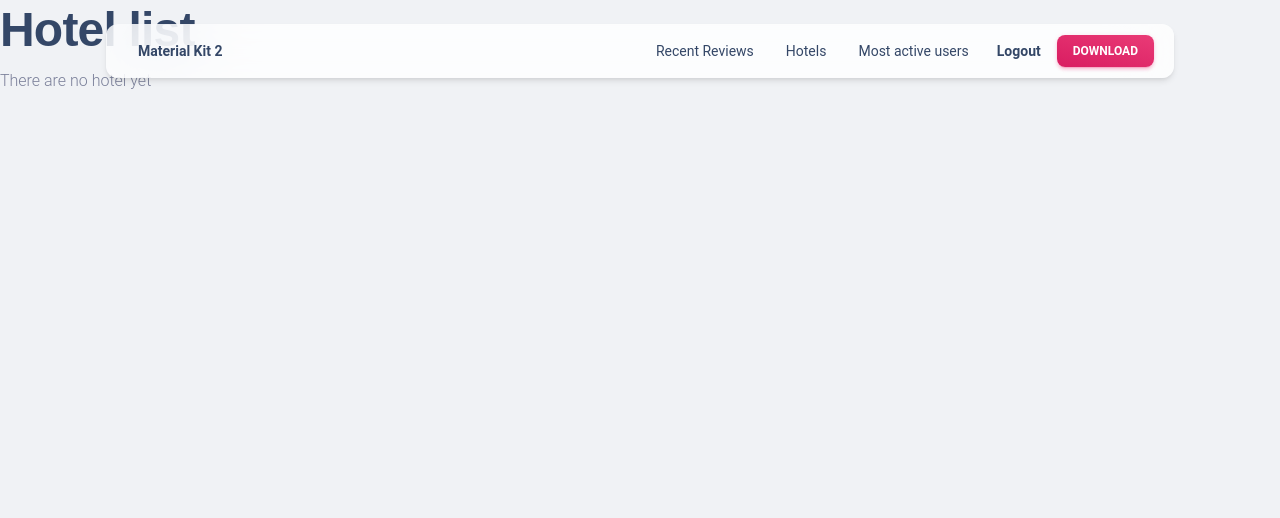
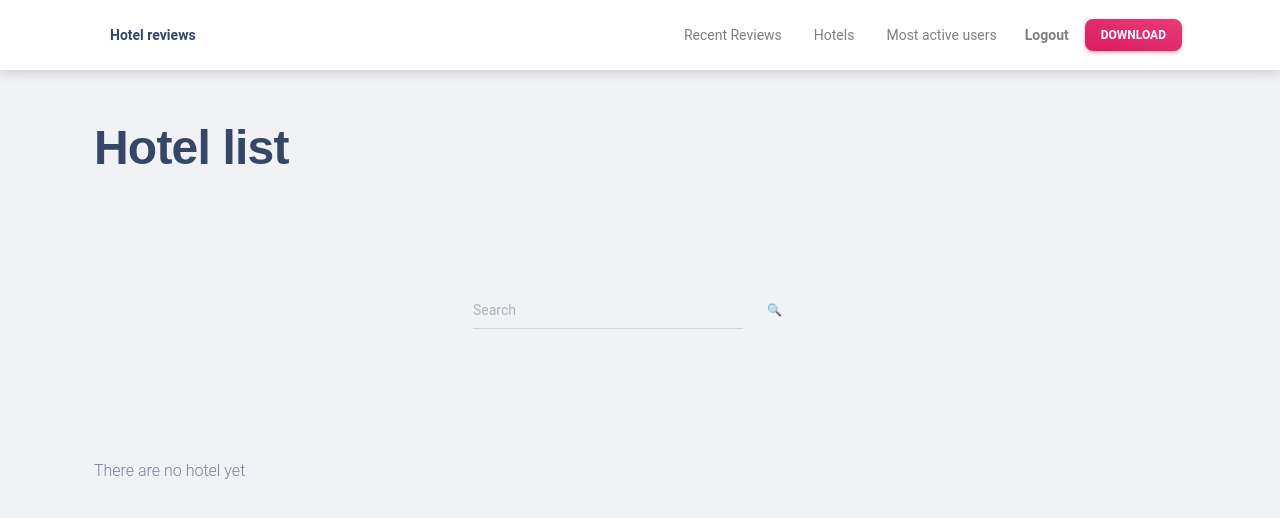
Before and after one commit to necobra/hotel-review-service, a Django app: page /hotels/ in a window 1280 px wide. Shown: the top 518 px of the page. Run offline with Django 5.2, Linux system fonts and the light colour scheme; the visitor is signed in with stand-in values (Sample User, id 1); data that the repository does not hold is empty; some libraries are stand-ins or nearby versions.

Commit message:
customize content pages

```diff
--- /dev/null
+++ b/hotel_review_service/forms.py
@@ -0,0 +1,9 @@
+from django import forms
+
+
+class HotelSearchForm(forms.Form):
+    hotel_name = forms.CharField(
+        max_length=255,
+        required=False,
+        label="",
+    )
--- a/hotel_review_service/views.py
+++ b/hotel_review_service/views.py
@@ -9,6 +9,7 @@ from django.shortcuts import render, get_object_or_404, redirect
 from django.urls import reverse_lazy
 from django.views import generic
 
+from .forms import HotelSearchForm
 from .models import Hotel, Review
 
 
@@ -41,6 +42,14 @@ class HotelListView(LoginRequiredMixin, generic.ListView):
         .annotate(average_rating=Avg("reviews__hotel_rating"))
     )
     paginate_by = 5
+
+    def get_context_data(self, **kwargs) -> dict[str, Any]:
+        context = super().get_context_data(**kwargs)
+        hotel_name = self.request.GET.get("search", "")
+        context["search_form"] = HotelSearchForm(
+            initial={"search_query": hotel_name}
+        )
+        return context
 
 
 class HotelDetailView(LoginRequiredMixin, generic.DetailView):
--- a/templates/base.html
+++ b/templates/base.html
@@ -11,11 +11,11 @@
   <link id="pagestyle" href="{% static 'css/material-kit.css' %}" rel="stylesheet"/>
 </head>
 
-<body class="index-page bg-gray-200" >
+<body {% block body %}{% endblock body %} >
 {% block header %}
   {% include 'includes/navigation.html' %}
 {% endblock header %}
-{% block content %}{% endblock %}
+{% block page_structure %}{% endblock %}
 </body>
 
 </html>
--- /dev/null
+++ b/templates/hotel_review_service/content_page.html
@@ -0,0 +1,15 @@
+{% extends "base.html" %}
+{% load static %}
+{% block body %} class="index-page bg-gray-200" {% endblock body %}
+{% block header %}
+  {% include 'includes/navigation-light.html' %}
+{% endblock header %}
+
+{% block page_structure %}
+<div class="container mt-5">
+  <div class="row">
+    {% block content %}
+    {% endblock %}
+  </div>
+</div>
+{% endblock %}
--- a/templates/hotel_review_service/hotel_list.html
+++ b/templates/hotel_review_service/hotel_list.html
@@ -1,9 +1,16 @@
-{% extends "base.html" %}
+{% extends "hotel_review_service/content_page.html" %}
 
 {% block content %}
   <h1>
     Hotel list
   </h1>
+
+  <form method="get" action="">
+    {% block search_input %}
+      {% include "includes/search-input.html" %}
+    {% endblock %}
+  </form>
+
   {% if hotel_list %}
     <ul>
       {% for hotel in hotel_list %}
--- a/templates/hotel_review_service/review_list.html
+++ b/templates/hotel_review_service/review_list.html
@@ -1,4 +1,4 @@
-{% extends "base.html" %}
+{% extends "hotel_review_service/content_page.html" %}
 
 {% block content %}
   <h1>
--- a/templates/hotel_review_service/user_list.html
+++ b/templates/hotel_review_service/user_list.html
@@ -1,4 +1,4 @@
-{% extends "base.html" %}
+{% extends "hotel_review_service/content_page.html" %}
 
 {% block content %}
   <h1>
--- /dev/null
+++ b/templates/includes/navigation-items.html
@@ -0,0 +1,44 @@
+{% block navigation-items %}
+  <a class="navbar-brand font-weight-bolder ms-sm-3" href="/" rel="tooltip" title="Designed and Coded by Creative Tim" data-placement="bottom">
+            Hotel reviews
+          </a>
+          <button class="navbar-toggler shadow-none ms-2" type="button" data-bs-toggle="collapse" data-bs-target="#navigation" aria-controls="navigation" aria-expanded="false" aria-label="Toggle navigation">
+            <span class="navbar-toggler-icon mt-2">
+              <span class="navbar-toggler-bar bar1"></span>
+              <span class="navbar-toggler-bar bar2"></span>
+              <span class="navbar-toggler-bar bar3"></span>
+            </span>
+          </button>
+          <div class="collapse navbar-collapse pt-3 pb-2 py-lg-0 w-100" id="navigation">
+            <ul class="navbar-nav navbar-nav-hover ms-auto">
+              <li class="nav-item dropdown dropdown-hover mx-2">
+                <a href="{% url 'hotel_review_service:review-list' %}" class="nav-link ps-2 d-flex cursor-pointer align-items-center" aria-expanded="false">
+                  Recent Reviews
+                </a>
+              </li>
+
+              <li class="nav-item dropdown dropdown-hover mx-2">
+                <a href="{% url 'hotel_review_service:hotel-list' %}"  class="nav-link ps-2 d-flex cursor-pointer align-items-center" aria-expanded="false">
+                  Hotels
+                </a>
+              </li>
+
+              <li class="nav-item dropdown dropdown-hover mx-2">
+                <a  href="{% url 'hotel_review_service:user-list' %}" class="nav-link ps-2 d-flex cursor-pointer align-items-center" aria-expanded="false">
+                  Most active users
+                </a>
+              </li>
+
+              <li class="nav-item ms-lg-auto">
+                <a class="nav-link nav-link-icon me-2" href="/accounts/login/">
+                  <i class="fa fa-sign-in me-1" aria-hidden="true"></i>
+                  <p class="d-inline text-sm z-index-1 font-weight-bold" data-bs-toggle="tooltip" data-bs-placement="bottom">Logout</p>
+                </a>
+              </li>
+
+              <li class="nav-item my-auto ms-3 ms-lg-0">
+                <a href="https://appseed.us/product/material-kit/django/" target="_blank" class="btn btn-sm  bg-gradient-primary  mb-0 me-1 mt-2 mt-md-0">Download</a>
+              </li>
+            </ul>
+          </div>
+{% endblock %}
--- /dev/null
+++ b/templates/includes/navigation-light.html
@@ -0,0 +1,6 @@
+<nav class="navbar navbar-expand-lg navbar-light bg-white py-3">
+  <div class="container">
+    {% include "includes/navigation-items.html" %}
+  </div>
+</nav>
+<!-- End Navbar -->
--- a/templates/includes/navigation.html
+++ b/templates/includes/navigation.html
@@ -4,48 +4,7 @@
     <div class="col-12">
       <nav class="navbar navbar-expand-lg  blur border-radius-xl top-0 mt-4 z-index-fixed shadow position-absolute my-3 py-2 start-0 end-0 mx-4">
         <div class="container-fluid px-0">
-          <a class="navbar-brand font-weight-bolder ms-sm-3" href="/" rel="tooltip" title="Designed and Coded by Creative Tim" data-placement="bottom">
-            Material Kit 2
-          </a>
-          <button class="navbar-toggler shadow-none ms-2" type="button" data-bs-toggle="collapse" data-bs-target="#navigation" aria-controls="navigation" aria-expanded="false" aria-label="Toggle navigation">
-            <span class="navbar-toggler-icon mt-2">
-              <span class="navbar-toggler-bar bar1"></span>
-              <span class="navbar-toggler-bar bar2"></span>
-              <span class="navbar-toggler-bar bar3"></span>
-            </span>
-          </button>
-          <div class="collapse navbar-collapse pt-3 pb-2 py-lg-0 w-100" id="navigation">
-            <ul class="navbar-nav navbar-nav-hover ms-auto">
-              <li class="nav-item dropdown dropdown-hover mx-2">
-                <a href="{% url 'hotel_review_service:review-list' %}" class="nav-link ps-2 d-flex cursor-pointer align-items-center" aria-expanded="false">
-                  Recent Reviews
-                </a>
-              </li>
-
-              <li class="nav-item dropdown dropdown-hover mx-2">
-                <a href="{% url 'hotel_review_service:hotel-list' %}"  class="nav-link ps-2 d-flex cursor-pointer align-items-center" aria-expanded="false">
-                  Hotels
-                </a>
-              </li>
-
-              <li class="nav-item dropdown dropdown-hover mx-2">
-                <a  href="{% url 'hotel_review_service:user-list' %}" class="nav-link ps-2 d-flex cursor-pointer align-items-center" aria-expanded="false">
-                  Most active users
-                </a>
-              </li>
-
-              <li class="nav-item ms-lg-auto">
-                <a class="nav-link nav-link-icon me-2" href="/accounts/login/">
-                  <i class="fa fa-sign-in me-1" aria-hidden="true"></i>
-                  <p class="d-inline text-sm z-index-1 font-weight-bold" data-bs-toggle="tooltip" data-bs-placement="bottom">Logout</p>
-                </a>
-              </li>
-
-              <li class="nav-item my-auto ms-3 ms-lg-0">
-                <a href="https://appseed.us/product/material-kit/django/" target="_blank" class="btn btn-sm  bg-gradient-primary  mb-0 me-1 mt-2 mt-md-0">Download</a>
-              </li>
-            </ul>
-          </div>
+          {% include "includes/navigation-items.html" %}
         </div>
       </nav>
       <!-- End Navbar -->
--- /dev/null
+++ b/templates/includes/search-input.html
@@ -0,0 +1,17 @@
+{% block search_input %}
+
+<section class="py-7">
+  <div class="container">
+    <div class="row justify-space-between py-2">
+      <div class="col-lg-4 mx-auto">
+        <div class="input-group input-group-dynamic mb-4">
+          <span class="input-group-text"><i class="fas fa-search" aria-hidden="true"></i></span>
+          <input class="form-control" placeholder="Search" type="text" name="search" >
+          <input type="submit" value="🔍" class="btn m-0 bg-transparent">
+        </div>
+      </div>
+    </div>
+  </div>
+</section>
+
+{% endblock%}
```
Also changed, not shown: templates/hotel_review_service/index.html (+0 -14 lines).
